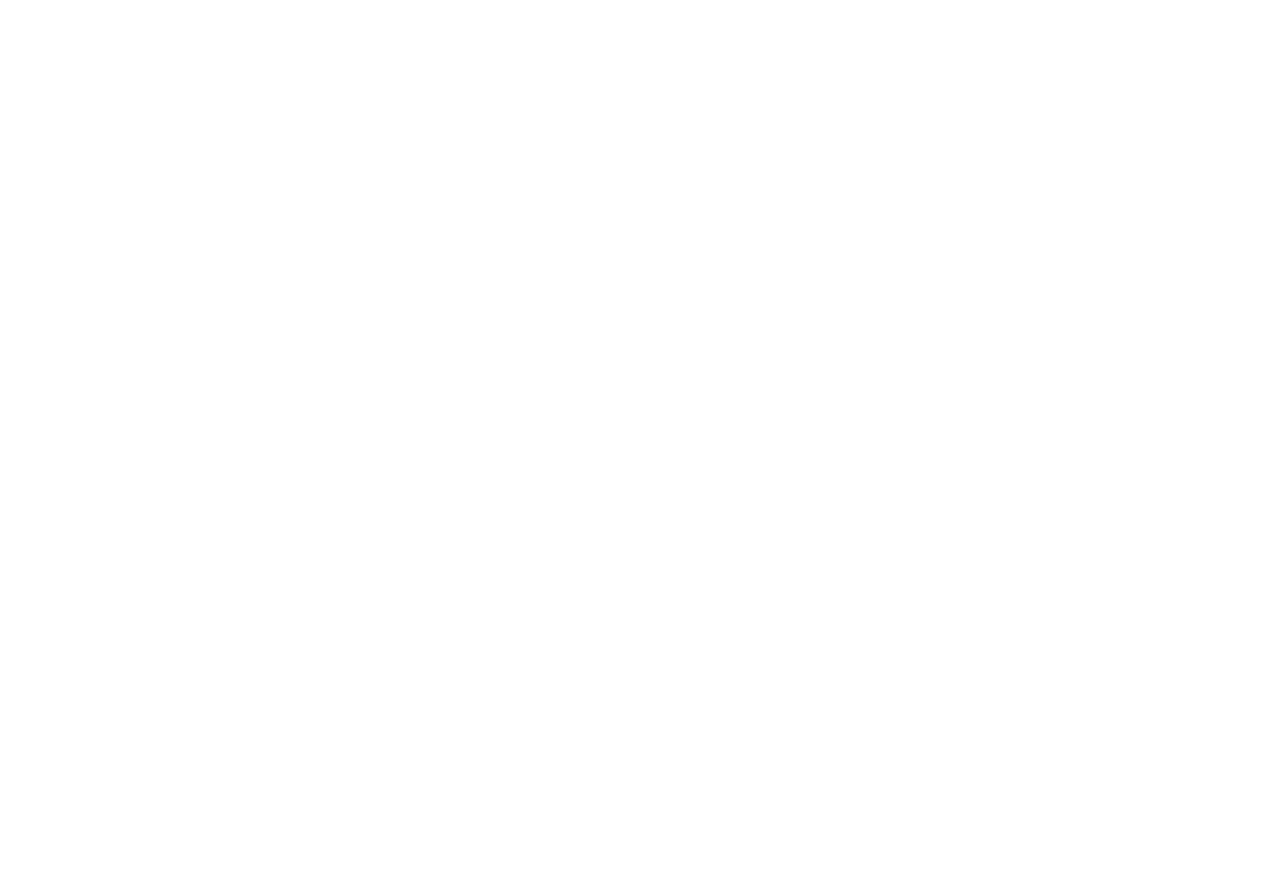
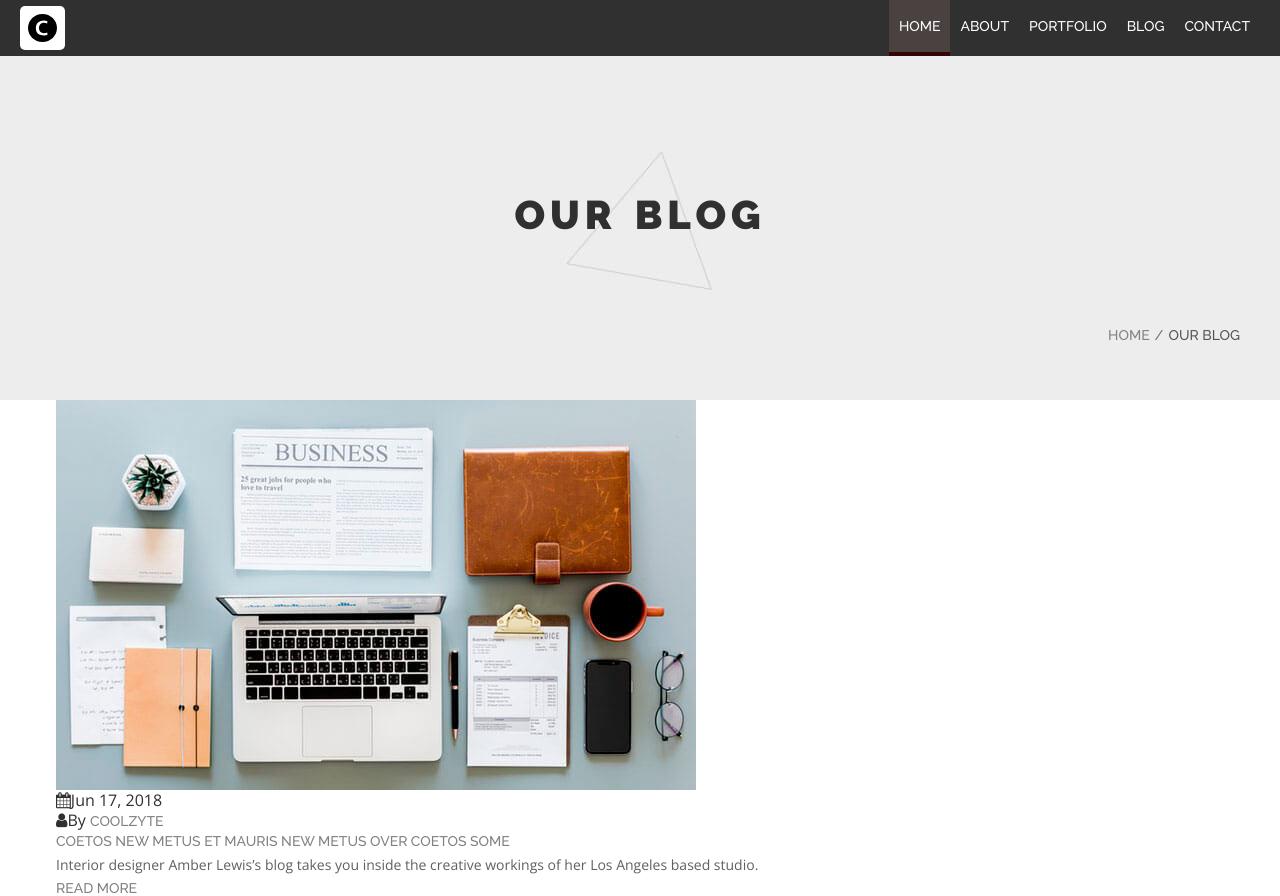
Before and after one commit to coolzyte/my-portfolio-v2, a React (Create React App) app: page /blog in a window 1280 px wide. Shown: the top 896 px of the page. Before the commit the page ends 800 px from the top, so only its background shows below. Built offline with nearby package versions, Linux system fonts and the light colour scheme.

Commit message:
working on blog page

```diff
--- /dev/null
+++ b/src/components/Blog/BlogCard.js
@@ -0,0 +1,42 @@
+import React from "react";
+
+const BlogCard = ({ pic, title, desc }) => (
+  <div class="blog__item">
+    <div class="blog__inner">
+      <div class="blog__header">
+        <div class="blog__image">
+          <a href="/blog-details">
+            <img src={pic} alt="blogimage" />
+          </a>
+        </div>
+        <div class="blog__desc">
+          <ul class="blog__meta-box">
+            <li class="blog__meta-date">
+              <span>
+                <i class="fa fa-calendar" aria-hidden="true" />
+                Jun 17, 2018
+              </span>
+            </li>
+            <li>
+              <i class="fa fa-user" aria-hidden="true" />
+              By <a href="link-here"> Coolzyte</a>
+            </li>
+          </ul>
+          <div class="blog__content">
+            <h6 class="blog__title">
+              <a href="/blog-details">{title}</a>
+            </h6>
+            <p>{desc}</p>
+          </div>
+        </div>
+      </div>
+      <div class="blog__btn">
+        <a class="read-more" href="/blog-details">
+          Read More
+        </a>
+      </div>
+    </div>
+  </div>
+);
+
+export default BlogCard;
--- /dev/null
+++ b/src/components/Blog/BlogList.js
@@ -0,0 +1,51 @@
+import React from "react";
+import BlogCard from "./BlogCard";
+import classes from "./BlogList.module.css";
+
+const bloglist = ({ blogContent }) => {
+  return (
+    <section class={classes.BlogList}>
+      <div class="blog__wrap">
+        {blogContent.map((user, i) => {
+          return (
+            <BlogCard
+              key={i}
+              id={blogContent[i].id}
+              title={blogContent[i].title}
+              desc={blogContent[i].desc}
+              pic={blogContent[i].pic}
+            />
+          );
+        })}
+      </div>
+      <div class="blog__pagination">
+        <ul class="list">
+          <li>
+            <a href="link-here">
+              <i class="fa fa-long-arrow-left" aria-hidden="true" />
+            </a>
+          </li>
+          <li class="active">
+            <a href="link-here">01</a>
+          </li>
+          <li>
+            <a href="link-here">02</a>
+          </li>
+          <li>
+            <a href="link-here">03</a>
+          </li>
+          <li>
+            <a href="link-here">04</a>
+          </li>
+          <li>
+            <a href="link-here">
+              <i class="fa fa-long-arrow-right" aria-hidden="true" />
+            </a>
+          </li>
+        </ul>
+      </div>
+    </section>
+  );
+};
+
+export default bloglist;
--- /dev/null
+++ b/src/components/Blog/BlogList.module.css
@@ -0,0 +1,3 @@
+.BlogList {
+  grid-column: center-start / center-end;
+}
--- /dev/null
+++ b/src/components/Blog/blogContent.js
@@ -0,0 +1,75 @@
+import B1 from "../../assets/images/blog/b1.jpg";
+import B2 from "../../assets/images/blog/b2.jpg";
+import B3 from "../../assets/images/blog/b3.jpg";
+import B4 from "../../assets/images/blog/b4.jpg";
+import B5 from "../../assets/images/blog/b5.jpg";
+import B6 from "../../assets/images/blog/b15.jpg";
+import B7 from "../../assets/images/blog/b2.jpg";
+import B8 from "../../assets/images/blog/b4.jpg";
+import B9 from "../../assets/images/blog/b1.jpg";
+
+export const blogContent = [
+  {
+    id: 1,
+    title: "COETOS NEW METUS ET MAURIS NEW METUS OVER COETOS SOME",
+    desc:
+      "Interior designer Amber Lewis’s blog takes you inside the creative workings of her Los Angeles based studio.",
+    pic: B1
+  },
+  {
+    id: 2,
+    title: "NEW METUS ET MAURIS COETOS NEW METUS OVER",
+    desc:
+      "Interior designer Amber Lewis’s blog takes you inside the creative workings of her Los Angeles based studio.",
+    pic: B2
+  },
+  {
+    id: 3,
+    title: "5 THINGS YOU DIDN’T KNOW ABOUT KIM KARDASHIAN WEST",
+    desc:
+      "Interior designer Amber Lewis’s blog takes you inside the creative workings of her Los Angeles based studio.",
+    pic: B3
+  },
+  {
+    id: 4,
+    title: "SOME COETOS NEW METUS ET MAURIS NEW METUS OVER COETOS",
+    desc:
+      "Interior designer Amber Lewis’s blog takes you inside the creative workings of her Los Angeles based studio.",
+    pic: B4
+  },
+  {
+    id: 5,
+    title: "NEW METUS ET MAURIS COETOS NEW METUS OVER",
+    desc:
+      "Interior designer Amber Lewis’s blog takes you inside the creative workings of her Los Angeles based studio.",
+    pic: B5
+  },
+  {
+    id: 6,
+    title: "NEW METUS ET MAURIS COETOS NEW METUS OVER",
+    desc:
+      "Interior designer Amber Lewis’s blog takes you inside the creative workings of her Los Angeles based studio.",
+    pic: B6
+  },
+  {
+    id: 4,
+    title: "SOME COETOS NEW METUS ET MAURIS NEW METUS OVER COETOS",
+    desc:
+      "Interior designer Amber Lewis’s blog takes you inside the creative workings of her Los Angeles based studio.",
+    pic: B7
+  },
+  {
+    id: 5,
+    title: "WORDPRESS DESIGN",
+    desc:
+      "Interior designer Amber Lewis’s blog takes you inside the creative workings of her Los Angeles based studio.",
+    pic: B8
+  },
+  {
+    id: 6,
+    title: "NEW METUS ET MAURIS COETOS NEW METUS OVER",
+    desc:
+      "Interior designer Amber Lewis’s blog takes you inside the creative workings of her Los Angeles based studio.",
+    pic: B9
+  }
+];
--- a/src/components/Pages/BlogPage.js
+++ b/src/components/Pages/BlogPage.js
@@ -0,0 +1,15 @@
+import React from "react";
+import Layout from "../Layout/Layout";
+import Banner from "../Banner/Banner";
+import BlogList from "../Blog/BlogList";
+import { blogContent } from "../Blog/blogContent";
+
+const blog = () => {
+  return (
+    <Layout>
+      <Banner name="Our Blog" />
+      <BlogList blogContent={blogContent} />
+    </Layout>
+  );
+};
+export default blog;
--- a/src/containers/App.js
+++ b/src/containers/App.js
@@ -3,6 +3,7 @@
 import HomePage from "../components/Pages/HomePage";
 import AboutPage from "../components/Pages/AboutPage";
 import PortfolioPage from "../components/Pages/PortfolioPage";
+import BlogPage from "../components/Pages/BlogPage";
 import "./App.css";
 
 class App extends Component {
@@ -13,6 +14,7 @@
           <Route exact path="/" component={HomePage} />
           <Route exact path="/aboutus" component={AboutPage} />
           <Route exact path="/portfolio" component={PortfolioPage} />
+          <Route exact path="/blog" component={BlogPage} />
         </div>
       </Router>
     );
```
Also changed, not shown: src/components/Blog/BlogCard.modules.css (added), 1 other file (tests, documents, lock files or other folders).
